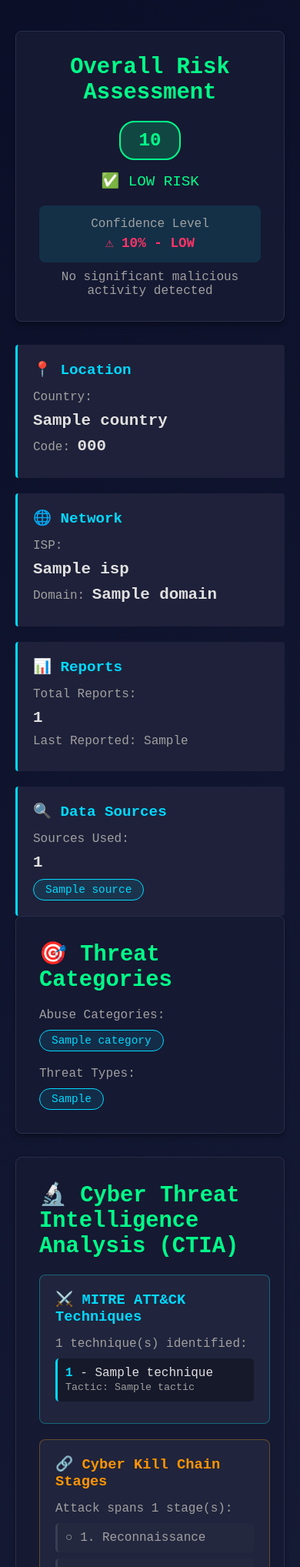
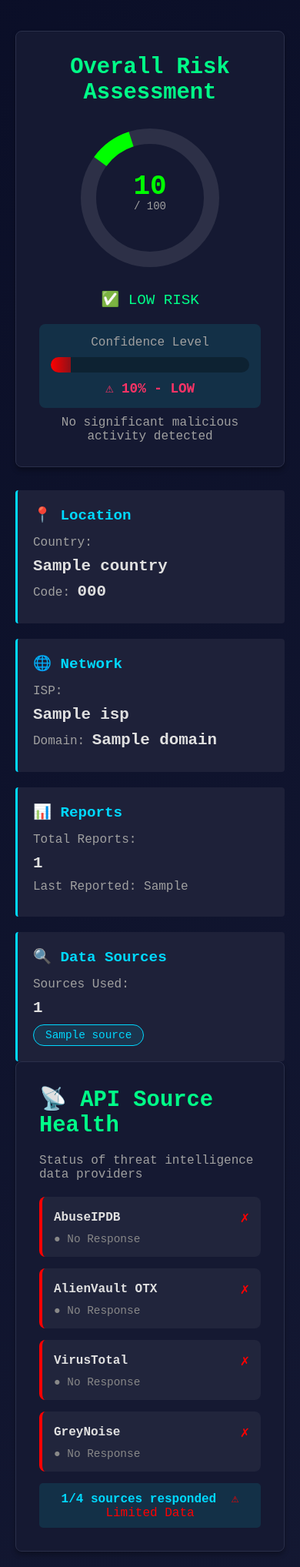
Before and after one commit to kismatkunwar89/threat-intelligence-platform, a Flask app: template templates/threat_intel/results.html in a window 390 px wide. Shown: the part 192-2228 px from the top of the page at 77% size. Run offline with Flask 3, Linux system fonts and the light colour scheme; the template is opened without the code that fills it: most values are stand-ins (such as "Sample title", 1, 10 or a date in 2020).

Commit message:
feat: add visual enhancements to threat intelligence UI
Add professional visual indicators for better data comprehension:

1. Circular Risk Gauge (SVG)
   - Animated circular progress meter
   - Color-coded by risk level (green/orange/red)
   - Large centered score display

2. Confidence Progress Bar
   - Horizontal gradient bar with smooth animation
   - Color transitions based on confidence level
   - VERY HIGH (green) → HIGH (cyan) → MEDIUM (orange) → LOW (red)

3. API Source Health Dashboard
   - Real-time status of all 4 threat intelligence APIs
   - Visual indicators: ✓ (online) / ✗ (no response)
   - Coverage summary: Full/Good/Limited
   - Grid layout for easy scanning

4. Kill Chain Progress Indicator
   - Shows X/7 stages detected
   - Orange gradient progress bar
   - Visual attack progression tracking

Benefits:
- Faster threat assessment with visual cues
- Immediate identification of data quality issues
- Professional, modern security dashboard look
- All animations use CSS transitions (no JavaScript)
- Fully responsive design

```diff
--- a/templates/threat_intel/results.html
+++ b/templates/threat_intel/results.html
@@ -22,33 +22,75 @@
             </div>
             {% endif %}
 
-            <!-- Risk Score Card -->
+            <!-- Risk Score Card with Visual Gauge -->
             <div class="card" style="text-align: center;">
                 <h2>Overall Risk Assessment</h2>
                 {% set risk_score = threat_data.risk_score | default(0) %}
                 {% set confidence_score = threat_data.confidence_score | default(0) %}
-                {% if risk_score < 25 %} <div class="risk-badge risk-low">{{ risk_score }}
+
+                <!-- Circular Risk Gauge -->
+                <div style="position: relative; width: 200px; height: 200px; margin: 20px auto;">
+                    <svg width="200" height="200" viewBox="0 0 200 200">
+                        <!-- Background circle -->
+                        <circle cx="100" cy="100" r="80" fill="none" stroke="rgba(255,255,255,0.1)" stroke-width="20"/>
+
+                        <!-- Progress circle -->
+                        {% if risk_score < 25 %}
+                            {% set stroke_color = "#00ff00" %}
+                        {% elif risk_score < 75 %}
+                            {% set stroke_color = "#ffa500" %}
+                        {% else %}
+                            {% set stroke_color = "#ff0000" %}
+                        {% endif %}
+                        <circle cx="100" cy="100" r="80" fill="none"
+                                stroke="{{ stroke_color }}" stroke-width="20"
+                                stroke-dasharray="{{ (risk_score / 100 * 502) }} 502"
+                                stroke-dashoffset="125.5"
+                                transform="rotate(-90 100 100)"
+                                style="transition: stroke-dasharray 1s ease;"/>
+
+                        <!-- Center text -->
+                        <text x="100" y="95" text-anchor="middle" font-size="36" font-weight="bold" fill="{{ stroke_color }}">
+                            {{ risk_score }}
+                        </text>
+                        <text x="100" y="115" text-anchor="middle" font-size="14" fill="var(--text-secondary)">
+                            / 100
+                        </text>
+                    </svg>
                 </div>
+
+                {% if risk_score < 25 %}
                     <p style="color: var(--safe-green); margin-top: 15px; font-size: 1.2em;">✅ LOW RISK</p>
-            {% elif risk_score < 75 %} <div class="risk-badge risk-medium">{{ risk_score }}
-    </div>
+                {% elif risk_score < 75 %}
                     <p style="color: var(--warning-orange); margin-top: 15px; font-size: 1.2em;">⚠️ MEDIUM RISK</p>
                 {% else %}
-    <div class="risk-badge risk-high">{{ risk_score }}</div>
                     <p style="color: var(--danger-red); margin-top: 15px; font-size: 1.2em;">🚨 HIGH RISK</p>
                 {% endif %}
 
-    <!-- Confidence Score -->
+                <!-- Confidence Score with Progress Bar -->
                 <div style="margin-top: 20px; padding: 15px; background: rgba(0, 255, 255, 0.1); border-radius: 8px;">
-        <p style="color: var(--text-secondary); margin-bottom: 5px;">Confidence Level</p>
+                    <p style="color: var(--text-secondary); margin-bottom: 10px;">Confidence Level</p>
+
+                    <!-- Progress bar -->
+                    <div style="background: rgba(0,0,0,0.3); border-radius: 10px; height: 20px; overflow: hidden; margin-bottom: 10px;">
                         {% if confidence_score >= 80 %}
-        <p style="color: var(--safe-green); font-size: 1.1em; font-weight: bold;">🎯 {{ confidence_score }}% - VERY HIGH
-        </p>
+                            {% set conf_color = "#00ff00" %}
+                        {% elif confidence_score >= 60 %}
+                            {% set conf_color = "#00ffff" %}
+                        {% elif confidence_score >= 40 %}
+                            {% set conf_color = "#ffa500" %}
+                        {% else %}
+                            {% set conf_color = "#ff0000" %}
+                        {% endif %}
+                        <div style="width: {{ confidence_score }}%; height: 100%; background: linear-gradient(90deg, {{ conf_color }}, {{ conf_color }}88); transition: width 1s ease;"></div>
+                    </div>
+
+                    {% if confidence_score >= 80 %}
+                        <p style="color: var(--safe-green); font-size: 1.1em; font-weight: bold;">🎯 {{ confidence_score }}% - VERY HIGH</p>
                     {% elif confidence_score >= 60 %}
                         <p style="color: var(--accent-cyan); font-size: 1.1em; font-weight: bold;">✓ {{ confidence_score }}% - HIGH</p>
                     {% elif confidence_score >= 40 %}
-        <p style="color: var(--warning-orange); font-size: 1.1em; font-weight: bold;">◐ {{ confidence_score }}% - MEDIUM
-        </p>
+                        <p style="color: var(--warning-orange); font-size: 1.1em; font-weight: bold;">◐ {{ confidence_score }}% - MEDIUM</p>
                     {% else %}
                         <p style="color: var(--danger-red); font-size: 1.1em; font-weight: bold;">⚠ {{ confidence_score }}% - LOW</p>
                     {% endif %}
@@ -170,6 +212,48 @@
         </div>
     </div>
 
+    <!-- Source Health Dashboard -->
+    <div class="card">
+        <h2>📡 API Source Health</h2>
+        <p style="color: var(--text-secondary); margin-bottom: 20px;">Status of threat intelligence data providers</p>
+
+        <div style="display: grid; grid-template-columns: repeat(auto-fit, minmax(200px, 1fr)); gap: 15px;">
+            {% set all_sources = ['AbuseIPDB', 'AlienVault OTX', 'VirusTotal', 'GreyNoise'] %}
+            {% for api_source in all_sources %}
+                <div style="background: rgba(255, 255, 255, 0.05); padding: 15px; border-radius: 8px; border-left: 4px solid {{ '#00ff00' if api_source in threat_data.sources else '#ff0000' }};">
+                    <div style="display: flex; align-items: center; justify-content: space-between; margin-bottom: 8px;">
+                        <span style="font-weight: bold;">{{ api_source }}</span>
+                        {% if api_source in threat_data.sources %}
+                            <span style="color: #00ff00; font-size: 1.2em;">✓</span>
+                        {% else %}
+                            <span style="color: #ff0000; font-size: 1.2em;">✗</span>
+                        {% endif %}
+                    </div>
+                    <div style="font-size: 0.9em; color: var(--text-secondary);">
+                        {% if api_source in threat_data.sources %}
+                            <span style="color: #00ff00;">● Online</span>
+                        {% else %}
+                            <span style="color: #888;">● No Response</span>
+                        {% endif %}
+                    </div>
+                </div>
+            {% endfor %}
+        </div>
+
+        <div style="margin-top: 15px; padding: 10px; background: rgba(0, 255, 255, 0.1); border-radius: 5px; text-align: center;">
+            <span style="color: var(--accent-cyan); font-weight: bold;">
+                {{ threat_data.sources | length }}/4 sources responded
+            </span>
+            {% if threat_data.sources | length == 4 %}
+                <span style="margin-left: 10px; color: #00ff00;">🎯 Full Coverage</span>
+            {% elif threat_data.sources | length >= 3 %}
+                <span style="margin-left: 10px; color: #ffa500;">⚠ Good Coverage</span>
+            {% else %}
+                <span style="margin-left: 10px; color: #ff0000;">⚠ Limited Data</span>
+            {% endif %}
+        </div>
+    </div>
+
     <!-- Threat Categories -->
     {% if threat_data.categories or threat_data.threat_types %}
     <div class="card">
@@ -244,6 +328,17 @@
                     🔗 Cyber Kill Chain Stages
                 </h3>
                 {% if threat_data.kill_chain_stages and threat_data.kill_chain_stages | length > 0 %}
+
+                <!-- Progress Indicator -->
+                <div style="margin-bottom: 15px; padding: 10px; background: rgba(255, 165, 0, 0.1); border-radius: 5px; text-align: center;">
+                    <div style="color: var(--warning-orange); font-weight: bold; margin-bottom: 5px;">
+                        {{ threat_data.kill_chain_stages | length }}/7 Stages Detected
+                    </div>
+                    <div style="background: rgba(0,0,0,0.3); height: 10px; border-radius: 5px; overflow: hidden;">
+                        <div style="width: {{ (threat_data.kill_chain_stages | length / 7 * 100) }}%; height: 100%; background: linear-gradient(90deg, #ffa500, #ff6600);"></div>
+                    </div>
+                </div>
+
                 <p style="color: var(--text-secondary); margin-bottom: 10px;">
                     Attack spans {{ threat_data.kill_chain_stages | length }} stage(s):
                 </p>
```
Lines whose indentation alone changed are shown as unchanged.
